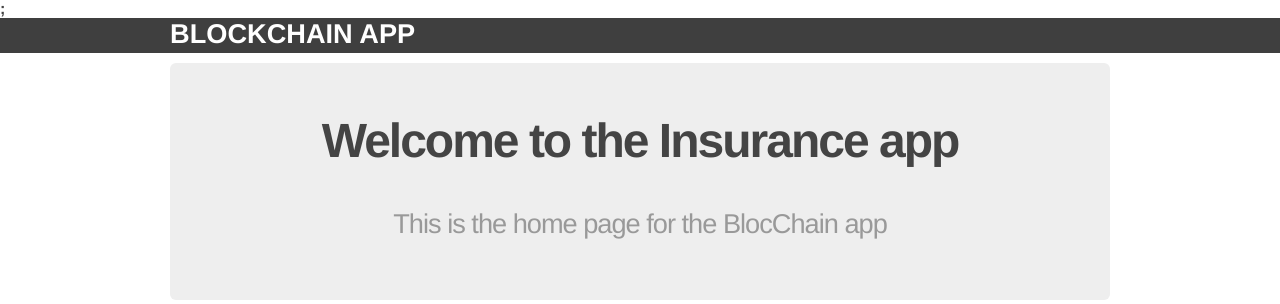
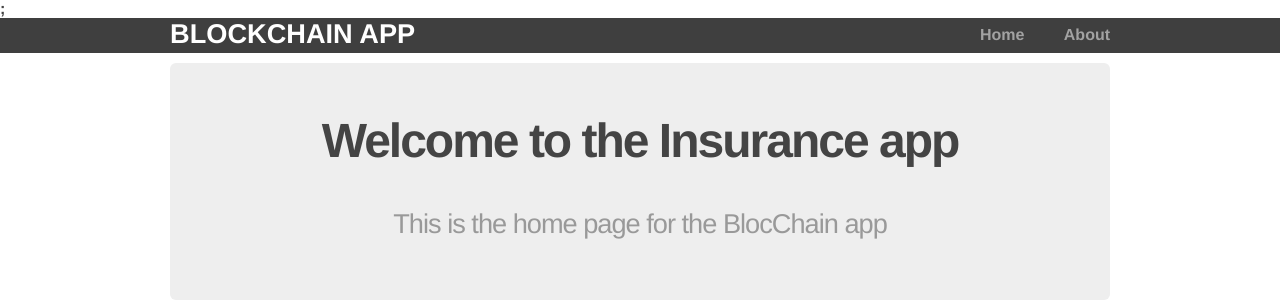
Before and after one commit to vineetchawla/InsuranceWebApp, a Flask app: page / in a window 1280 px wide. Shown: the top 304 px of the page. Run offline with Flask 2, Linux system fonts and the light colour scheme.

Commit message:
Added navigation

```diff
--- a/static/css/main.css
+++ b/static/css/main.css
@@ -62,3 +62,25 @@ h3 {
   letter-spacing: -1px;
   color: #999;
 }
+
+/*
+ * Display navigation links inline
+ */
+
+.menu {
+  float: right;
+  margin-top: 8px;
+}
+
+.menu li {
+  display: inline;
+}
+
+.menu li + li {
+  margin-left: 35px;
+}
+
+.menu li a {
+  color: #999;
+  text-decoration: none;
+}
--- a/templates/layout.html
+++ b/templates/layout.html
@@ -9,6 +9,11 @@
     <header>
       <div class="container">
         <h1 class="logo">BlockChain App</h1>
+          <strong><nav>
+              <ul class="menu">
+                  <li><a href="{{ url_for('home') }}">Home</a></li>
+                  <li><a href="{{ url_for('about') }}">About</a></li>
+              </ul></nav></strong>
       </div>
     </header>
 
```
